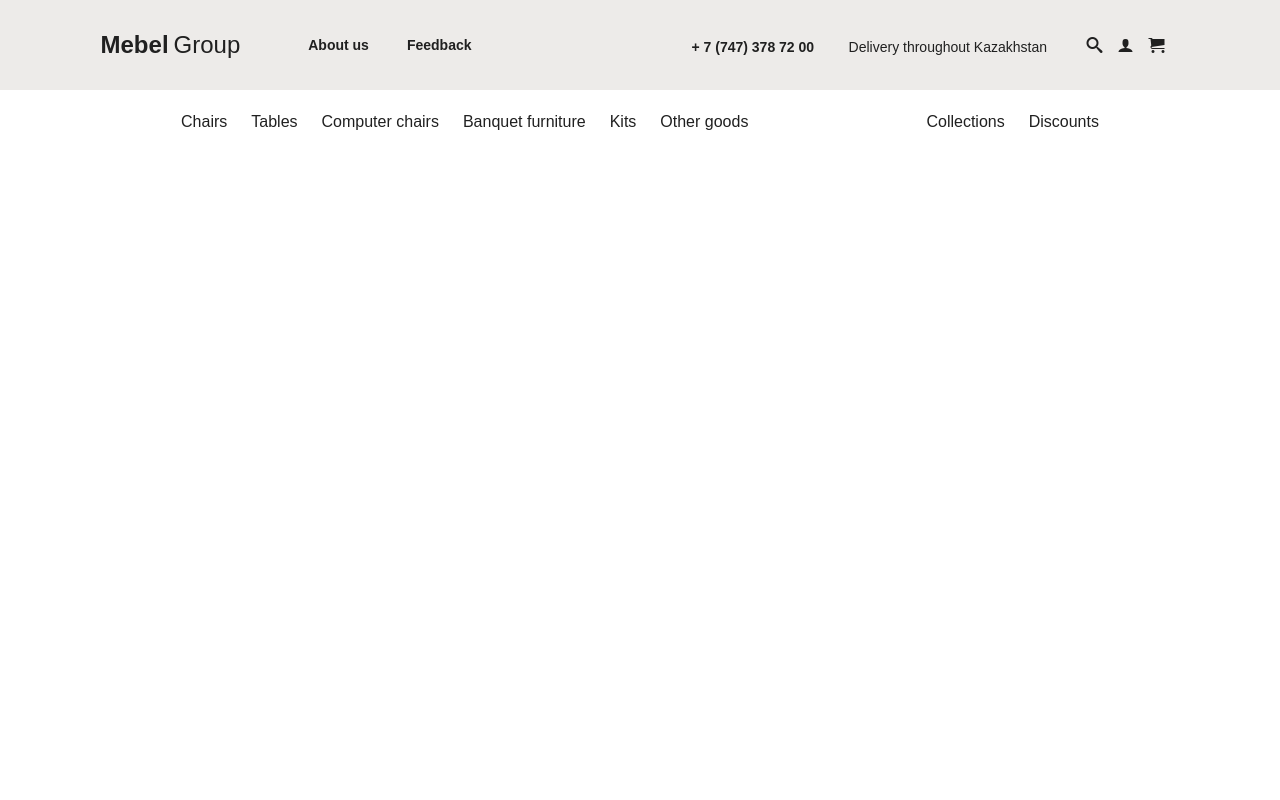
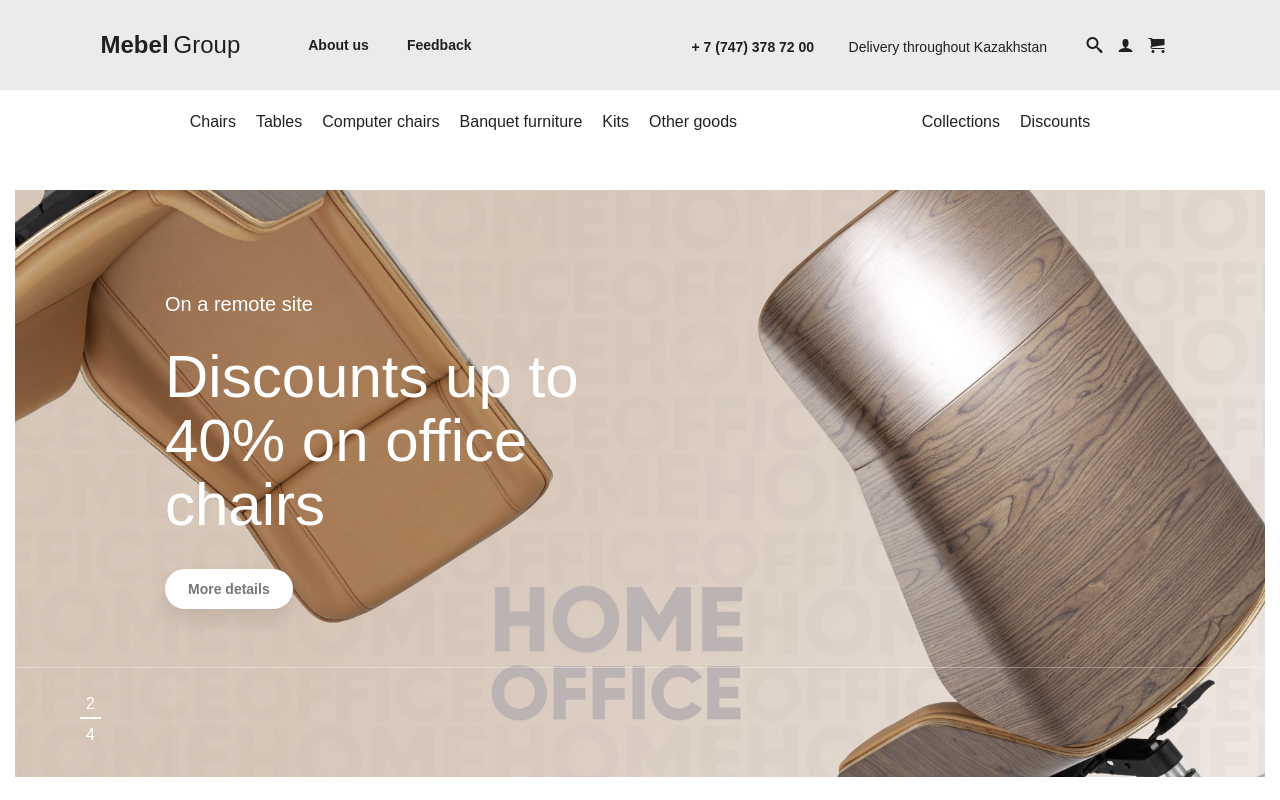
Before and after one commit to valery-po/Furniture-store, a website: page app/index.html in a window 1280 px wide. Drawn offline with nearby package versions, Linux system fonts and the light colour scheme.

Commit message:
add slider

```diff
--- a/app/index.html
+++ b/app/index.html
@@ -241,7 +241,7 @@
               </div>
               <div class="categories__inner--right">
                 <ul class="categories__menu-list">
-                   <li>
+                  <li>
                     <a href="#">
                       Collections
                       <ul class="categories__inner-submenu categories__submenu">
@@ -263,7 +263,7 @@
                     </a>
                   </li>
 
-                   <li>
+                  <li>
                     <a href="#">
                       Discounts
                       <ul class="categories__inner-submenu categories__submenu">
@@ -283,6 +283,79 @@
             </div>
           </div>
         </section>
+        <section class="slider">
+          <div class="container">
+            <div class="slider__inner">
+              <div class="slider__item">
+                <div
+                  class="slider__item-img img"
+                  style="background-image: url(images/slider-1.jpg)"
+                ></div>
+                <div class="slider__item-info">
+                  <div class="slider__subtitle">Prices are amazing!</div>
+                  <div class="slider__title">Chair Eames DSW Style 30%</div>
+                  <a class="slider__btn" href="#">More details</a>
+                </div>
+                <div class="slider__item-dots">
+                  <div class="slider__item-dots--left">
+                    <div class="slider__item-dots__total">4</div>
+                  </div>
+                </div>
+              </div>
+
+              <div class="slider__item">
+                <div
+                  class="slider__item-img img"
+                  style="background-image: url(images/slider-2.jpg)"
+                ></div>
+                <div class="slider__item-info">
+                  <div class="slider__subtitle">On a remote site</div>
+                  <div class="slider__title">Discounts up to 40% on office chairs</div>
+                  <a class="slider__btn" href="#">More details</a>
+                </div>
+                <div class="slider__item-dots">
+                  <div class="slider__item-dots--left">
+                    <div class="slider__item-dots__total">4</div>
+                  </div>
+                </div>
+              </div>
+
+              <div class="slider__item">
+                <div
+                  class="slider__item-img img"
+                  style="background-image: url(images/slider-3.jpg)"
+                ></div>
+                <div class="slider__item-info">
+                  <div class="slider__subtitle">Enjoy and relax with our new chairs!</div>
+                  <div class="slider__title">Disount up to 20%</div>
+                  <a class="slider__btn" href="#">More details</a>
+                </div>
+                <div class="slider__item-dots">
+                  <div class="slider__item-dots--left">
+                    <div class="slider__item-dots__total">4</div>
+                  </div>
+                </div>
+              </div>
+
+              <div class="slider__item">
+                <div
+                  class="slider__item-img img"
+                  style="background-image: url(images/slider-4.jpg)"
+                ></div>
+                <div class="slider__item-info">
+                  <div class="slider__subtitle">We are break the prices!</div>
+                  <div class="slider__title">50% discount on dining group</div>
+                  <a class="slider__btn" href="#">More details</a>
+                </div>
+                <div class="slider__item-dots">
+                  <div class="slider__item-dots--left">
+                    <div class="slider__item-dots__total">4</div>
+                  </div>
+                </div>
+              </div>
+            </div>
+          </div>
+        </section>
       </div>
       <footer class="footer"></footer>
     </div>
--- a/app/js/main.js
+++ b/app/js/main.js
@@ -20,4 +20,17 @@
        header.classList.toggle("sticky", window.scrollY > 0);
     })
 
+    //slider
+
+    $(".slider__inner").slick({
+
+      dots: true,
+      arrows: false,
+      slidesToShow: 1,
+      slidesToScroll: 1,
+      autoplay: true
+
+
+   })
+
 });
--- a/app/scss/style.scss
+++ b/app/scss/style.scss
@@ -207,7 +207,7 @@
 
   &--left ul li,
   &--right ul li {
-    padding: 0 12px; //14
+    padding: 0 10px; //14
     height: 80px;
   }
 
@@ -272,3 +272,122 @@
 }
 
 //finish categories
+
+
+//start slider
+
+.slider {
+  &__item {
+    max-width: 1270px; // 1760
+    width: 100%;
+    position: relative;
+
+    &-img {
+      min-height: 587px; //787
+      background-repeat: no-repeat;
+      background-position: center;
+      background-size: cover;
+      display: block;
+    }
+
+    &-info {
+      width: 480px;
+      position: absolute;
+      top: 100px;  //200px
+      left: 150px;
+    }
+
+    &-dots {
+      position: absolute;
+      left: 0;
+      bottom: 0;
+      width: 100%;
+      height: 110px;
+      align-items: center;
+      display: flex;
+      border-top: 1px solid hsla(0, 0%, 100%, 0.3);
+      padding-left: 12.5vw;
+
+    }
+
+    &-dots--left {
+      position: absolute;
+      bottom: 0;
+      left: 0;
+      max-width: 160px;
+      width: 100%;
+      height: 110px;
+      border-right: 1px solid hsla(0, 0%, 100%, 0.1);
+    }
+
+    &-dots__total {
+      position: absolute;
+      bottom: 30px;
+      left: 71px;
+      color: $white;
+    }
+  }
+
+  &__subtitle {
+    color: $white;
+    font-size: 20px;
+    line-height: 28px;
+    margin-bottom: 27px;
+  }
+
+  &__title {
+    color: $white;
+    font-size: 60px;
+    line-height: 64px;
+    margin-bottom: 32px;
+  }
+
+  &__btn {
+    display: inline-block;
+    padding: 11.5px 23px;
+    @include f600;
+    font-size: 14px;
+    line-height: 1.215;
+    color: $hoverText;
+    background-color: white;
+    box-shadow:  0 10px 20px rgba(0, 0, 0, 0.1);
+    border-radius: 20px;
+    cursor: pointer;
+    transition: all 0.1s;
+  }
+  &__btn:hover {
+    background-color: transparent;
+    color: $white;
+    box-shadow: none;
+  }
+}
+
+.slick-dots {
+  position: absolute;
+  bottom: 68px;
+  left: 65px;
+  & li {
+    display: none;
+  }
+
+  & .slick-active {
+    display: block;
+    position: relative;
+  }
+  & .slick-active::before {
+     content: "";
+     position: absolute;
+     bottom: -3px;
+     left: 0;
+     height: 2px;
+     width: 100%;
+     background-color: $white;
+  }
+
+  & li button {
+    border: none;
+    font-size: 16px;
+    color: $white;
+    background-color: transparent;
+  }
+}
--- a/package.json
+++ b/package.json
@@ -24,6 +24,7 @@
   "homepage": "https://github.com/valery-po/Furniture-store#readme",
   "devDependencies": {
     "browser-sync": "^2.26.14",
+    "cssmin": "^0.4.3",
     "del": "^6.0.0",
     "gulp": "^4.0.2",
     "gulp-autoprefixer": "^7.0.1",
```
Also changed, not shown: app/css/style.min.css, app/images/slider-1.jpg (added), app/images/slider-2.jpg (added), app/images/slider-3.jpg (added), app/images/slider-4.jpg (added), 1 other file.
